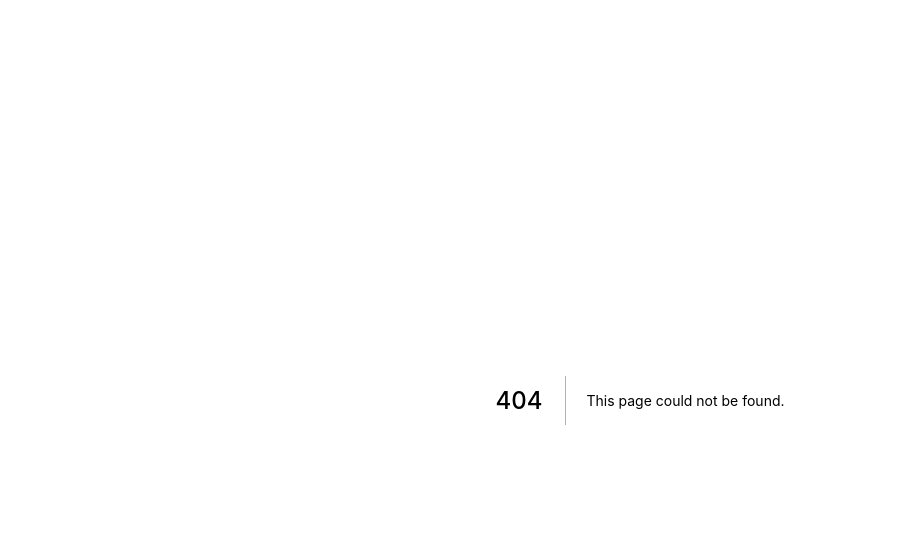
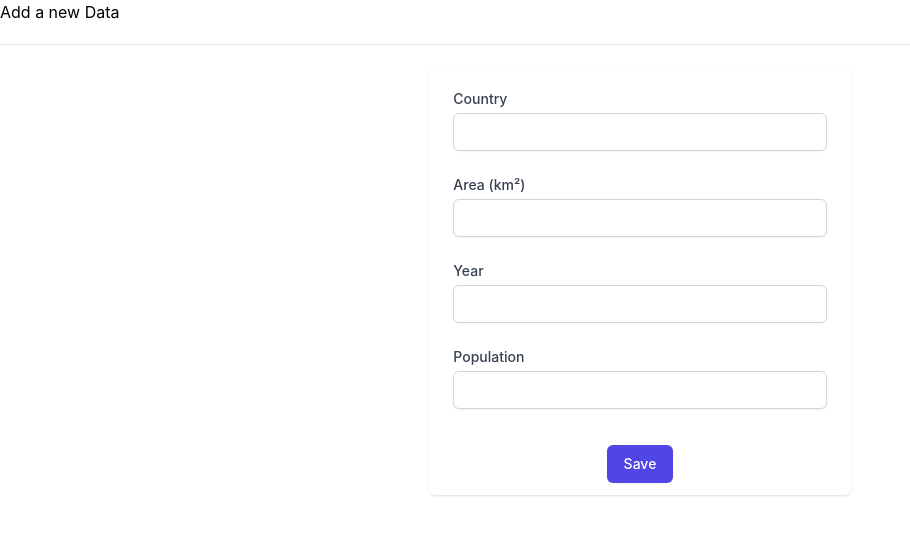
Before and after one commit to RoodzFernando/roodzfernando-assignment, a Next.js app: page /data/new in a window 1280 px wide. Before the commit this address had no page. Shown: the top 534 px of the page, without its empty margins (0-910 px from the left). Built offline with nearby package versions, Linux system fonts and the light colour scheme.

Commit message:
Add the form and the mutation to add new data into the database

```diff
--- /dev/null
+++ b/components/Form.js
@@ -0,0 +1,94 @@
+import { useState } from "react";
+
+function Form({data, handleChange, handleSave}) {
+  const [error, setError] = useState(false);
+  const checkEmpty = () => {
+   const result = Object.keys(data).every(element => data[element].length > 0)
+   setError(!result)
+  }
+  const submitHandler = (event) => {
+    event.preventDefault()
+    handleSave()
+  }
+  return (
+    <>
+      <div className="hidden sm:block" aria-hidden="true">
+        <div className="py-5">
+          <div className="border-t border-gray-200"></div>
+        </div>
+      </div>
+      <div className="mt-10 sm:mt-0">
+        <div className="md:grid md:grid-cols-3 md:gap-2">
+          <div className="mt-5 md:col-span-1 md:mt-0"></div>
+          <div className="mt-5 md:col-span-1 md:mt-0">
+
+            <form>
+              {
+                error && <span classNameName="text-red-500 text-s">All the fields are required</span>
+              }
+              <div className="overflow-hidden shadow sm:rounded-md">
+                <div className="bg-white px-4 py-5 sm:p-6">
+                  <div className="grid grid-cols-6 gap-6">
+                    <div className="col-span-6 sm:col-span-6">
+                      <label htmlFor="first-name" className="block text-sm font-medium text-gray-700">Country</label>
+                      <input
+                        className="mt-1 block w-full rounded-md border-gray-300 shadow-sm focus:border-indigo-500 focus:ring-indigo-500 sm:text-sm"
+                        type="text"
+                        name="Country"
+                        value={data.Country}
+                        onChange={handleChange}
+                      />
+                    </div>
+
+                    <div className="col-span-6 sm:col-span-6">
+                      <label htmlFor="email-address" className="block text-sm font-medium text-gray-700">Area (km&sup2;)</label>
+                      <input
+                        className="mt-1 block w-full rounded-md border-gray-300 shadow-sm focus:border-indigo-500 focus:ring-indigo-500 sm:text-sm"
+                        type="Number"
+                        name="Area"
+                        value={data.Area}
+                        onChange={handleChange}
+                      />
+                    </div>
+
+                    <div className="col-span-6 sm:col-span-6">
+                      <label htmlFor="email-address" className="block text-sm font-medium text-gray-700">Year</label>
+                      <input
+                        className="mt-1 block w-full rounded-md border-gray-300 shadow-sm focus:border-indigo-500 focus:ring-indigo-500 sm:text-sm"
+                        type="text"
+                        name="Year"
+                        value={data.Year}
+                        onChange={handleChange}
+                      />
+                    </div>
+
+                    <div className="col-span-6 sm:col-span-6">
+                      <label htmlFor="email-address" className="block text-sm font-medium text-gray-700">Population</label>
+                      <input
+                        type="Number"
+                        name="Total"
+                        className="mt-1 block w-full rounded-md border-gray-300 shadow-sm focus:border-indigo-500 focus:ring-indigo-500 sm:text-sm"
+                        value={data.Total}
+                        onChange={handleChange}
+                      />
+                    </div>
+
+                  </div>
+                </div>
+                <div className="px-4 py-3 text-center sm:px-6">
+                  <button
+                    className="inline-flex justify-center rounded-md border border-transparent bg-indigo-600 py-2 px-4 text-sm font-medium text-white shadow-sm hover:bg-indigo-700 focus:outline-none focus:ring-2 focus:ring-indigo-500 focus:ring-offset-2"
+                    type="submit"
+                    onClick={submitHandler}
+                  >Save</button>
+                </div>
+              </div>
+            </form>
+          </div>
+        </div>
+      </div>
+      </>
+  )
+}
+
+export default Form
--- /dev/null
+++ b/lib/utils.js
@@ -0,0 +1,27 @@
+import { ApolloClient, gql, InMemoryCache } from '@apollo/client'
+
+export const client = new ApolloClient({
+  uri: 'http://localhost:3000/api/graphql',
+  cache: new InMemoryCache(),
+});
+
+export const QUERY_COUNTRIES = gql`
+query getCountries {
+  countries {
+    id,
+    Area
+    Year
+    Country
+    Total
+  }
+}
+`
+
+export const ADD_DATA = gql`
+  mutation AddData($input: CountryInput) {
+    addNewData(input: $input) {
+      id,
+      Area
+    }
+  }
+`
--- a/package.json
+++ b/package.json
@@ -21,6 +21,7 @@
     "react-icons": "^4.4.0"
   },
   "devDependencies": {
+    "@tailwindcss/forms": "^0.5.3",
     "autoprefixer": "^10.4.12",
     "eslint": "8.25.0",
     "eslint-config-next": "12.3.1",
--- /dev/null
+++ b/pages/data/new.js
@@ -0,0 +1,51 @@
+import { useRouter } from 'next/router';
+import {useState} from 'react'
+import Form from '../../components/Form'
+import { ADD_DATA, client } from '../../lib/utils';
+
+function NewEntry() {
+  const router = useRouter()
+  const [dataDetails, setDataDetails] = useState({
+    Country: '',
+    Area: '',
+    Year: '',
+    Total: ''
+  });
+
+  const handleChange = (event) => {
+    const { name, value } = event.target
+    setDataDetails({
+      ...dataDetails,
+      [name]: value
+    })
+  }
+
+  const handleSave = async () => {
+    try {
+      const data = await client.mutate({
+        mutation: ADD_DATA,
+        variables: {
+          input: {
+            ...dataDetails,
+            Total: parseInt(dataDetails.Total),
+            Area: parseInt(dataDetails.Area)
+          }
+        }
+      })
+      if (data) {
+        router.push('/')
+      }
+    } catch (error) {
+      console.log((error.networkError.result.errors));
+    }
+
+  }
+  return (
+    <>
+      <h1>Add a new Data</h1>
+      <Form data={{...dataDetails}} handleChange={handleChange} handleSave={handleSave} />
+    </>
+  )
+}
+
+export default NewEntry
--- a/pages/index.js
+++ b/pages/index.js
@@ -1,11 +1,10 @@
 import Head from 'next/head'
-import Image from 'next/image'
 import styles from '../styles/Home.module.css'
-import { ApolloClient, InMemoryCache, ApolloProvider, gql } from '@apollo/client';
-import {FaBeer, FaPencilAlt, FaTrashAlt} from 'react-icons/fa'
+import Link from 'next/link';
+import { FaPencilAlt, FaPlus, FaTrashAlt} from 'react-icons/fa'
+import { client, QUERY_COUNTRIES } from '../lib/utils';
 
 export default function Home({countries}) {
-  console.log(countries)
   return (
     <div className={styles.container}>
       <Head>
@@ -16,6 +15,7 @@ export default function Home({countries}) {
 
     <main>
       <h1>Stats of countries</h1>
+      <Link href="/data/new"> New Entry</Link>
       <div className="flex gap-5 flex-wrap ">
       {
         countries.map(({id, Country, Area, Year, Total}) => (
@@ -44,24 +44,7 @@ export default function Home({countries}) {
 }
 
 export async function getServerSideProps() {
-  const client = new ApolloClient({
-    uri: 'http://localhost:3000//api/graphql',
-    cache: new InMemoryCache(),
-  });
-
-  const {data} = await client.query({
-    query: gql`
-      query getCountries {
-        countries {
-          id,
-          Area
-          Year
-          Country
-          Total
-        }
-      }
-    `
-  })
+  const {data} = await client.query({query: QUERY_COUNTRIES})
   return {
     props: {
       countries: data.countries
--- a/tailwind.config.js
+++ b/tailwind.config.js
@@ -9,5 +9,7 @@ module.exports = {
       display: ["group-hover"]
     },
   },
-  plugins: [],
+  plugins: [
+    require('@tailwindcss/forms'),
+  ],
 }
```
Also changed, not shown: 1 other file (tests, documents, lock files or other folders).
